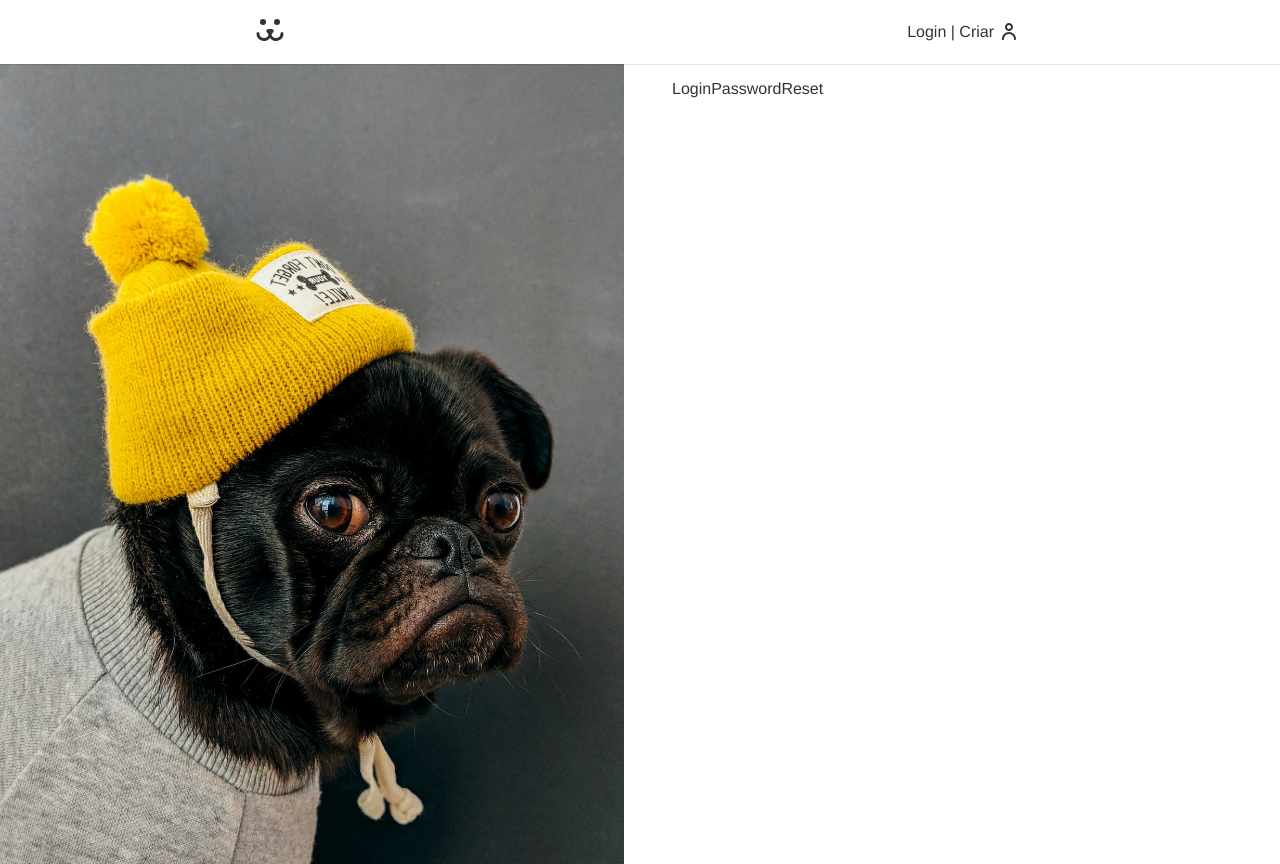
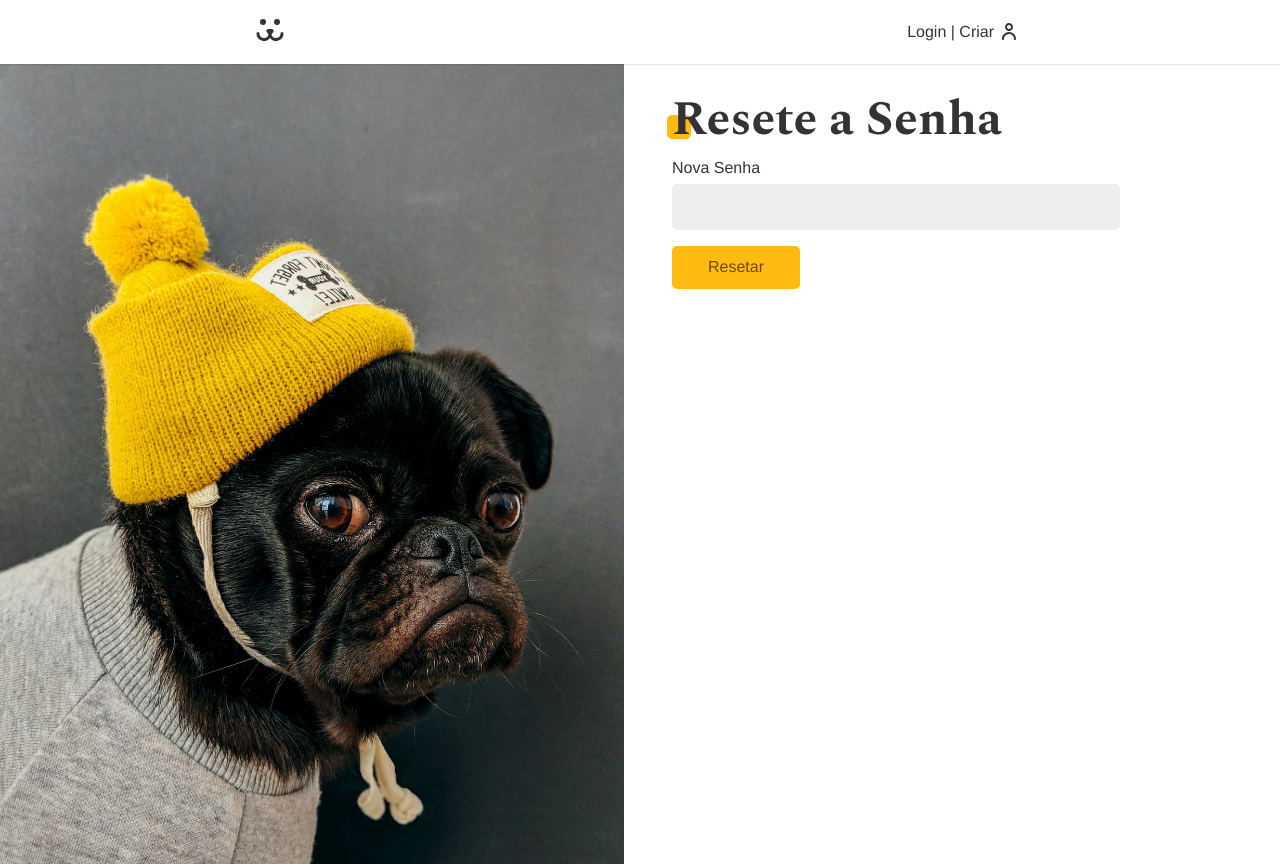
Before and after one commit to LucasDev9645/Projeto_Dogs_2023, a React app: page /login/resetar in a window 1280 px wide. Built offline with nearby package versions, Linux system fonts and the light colour scheme; the HTML template or start-up script is replaced by a standard one.

Commit message:
Lost password part 2

```diff
--- a/src/components/Login/LoginPasswordReset/index.jsx
+++ b/src/components/Login/LoginPasswordReset/index.jsx
@@ -1,7 +1,61 @@
-import React from "react";
+import { useEffect, useState } from "react";
+import { useNavigate } from "react-router-dom";
+
+import Input from "../../Reusable/Input";
+import Button from "../../Reusable/Button";
+import Error from "../../../Help/Error";
+import useForm from "../../../Hooks/useForm";
+import useFetch from "../../../Hooks/useFetch";
+import { PASSWORD_RESET } from "../../../util/api";
 
 const LoginPasswordReset = () => {
-  return <div>LoginPasswordReset</div>;
+  const [login, setLogin] = useState("");
+  const [key, setKey] = useState("");
+  const password = useForm();
+  const { error, loading, request } = useFetch();
+  const navigate = useNavigate();
+
+  useEffect(() => {
+    const params = new URLSearchParams(window.location.search);
+    const key = params.get("key");
+    const login = params.get("login");
+
+    if (key) setKey(key);
+    if (login) setLogin(login);
+  }, []);
+
+  async function handleSubmit(e) {
+    e.preventDefault();
+    if (password.validate()) {
+      const { url, options } = PASSWORD_RESET({
+        login,
+        key,
+        password: password.value,
+      });
+      const { response } = await request(url, options);
+      if (response.ok) navigate("/login");
+    }
+  }
+
+  return (
+    <div>
+      <h1 className="title">Resete a Senha</h1>
+      <form onSubmit={handleSubmit}>
+        <Input
+          label="Nova Senha"
+          type="password"
+          name="password"
+          {...password}
+        />
+        {loading ? (
+          <Button disabled>Resetando...</Button>
+        ) : (
+          <Button>Resetar</Button>
+        )}
+      </form>
+      <Error error={error} />
+    </div>
+  );
 };
 
 export default LoginPasswordReset;
--- a/src/util/api.js
+++ b/src/util/api.js
@@ -127,3 +127,16 @@
     },
   };
 }
+
+export function PASSWORD_RESET(body) {
+  return {
+    url: API_URL + "/api/password/reset",
+    options: {
+      method: "POST",
+      headers: {
+        "Content-Type": "application/json",
+      },
+      body: JSON.stringify(body),
+    },
+  };
+}
```
